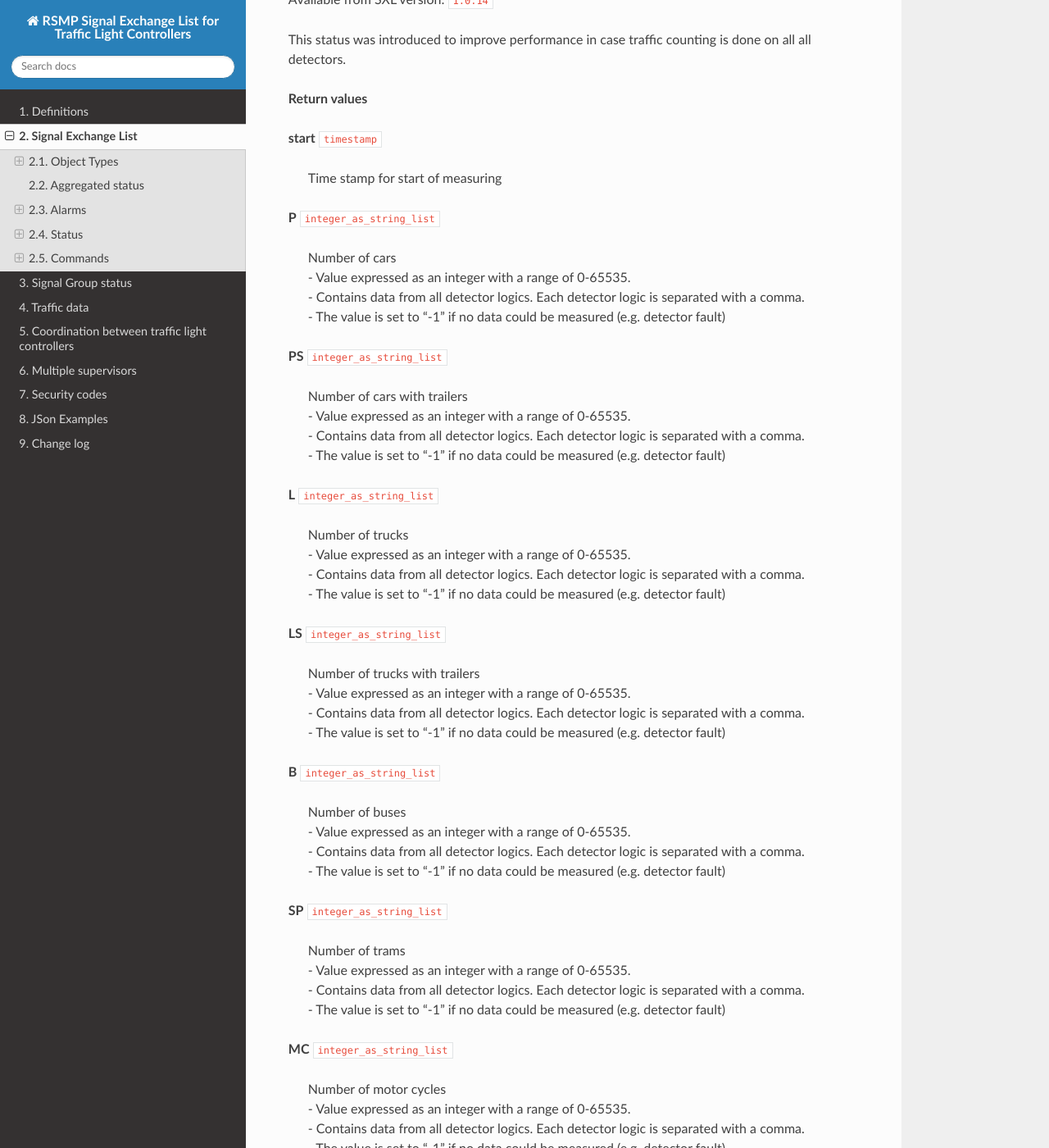
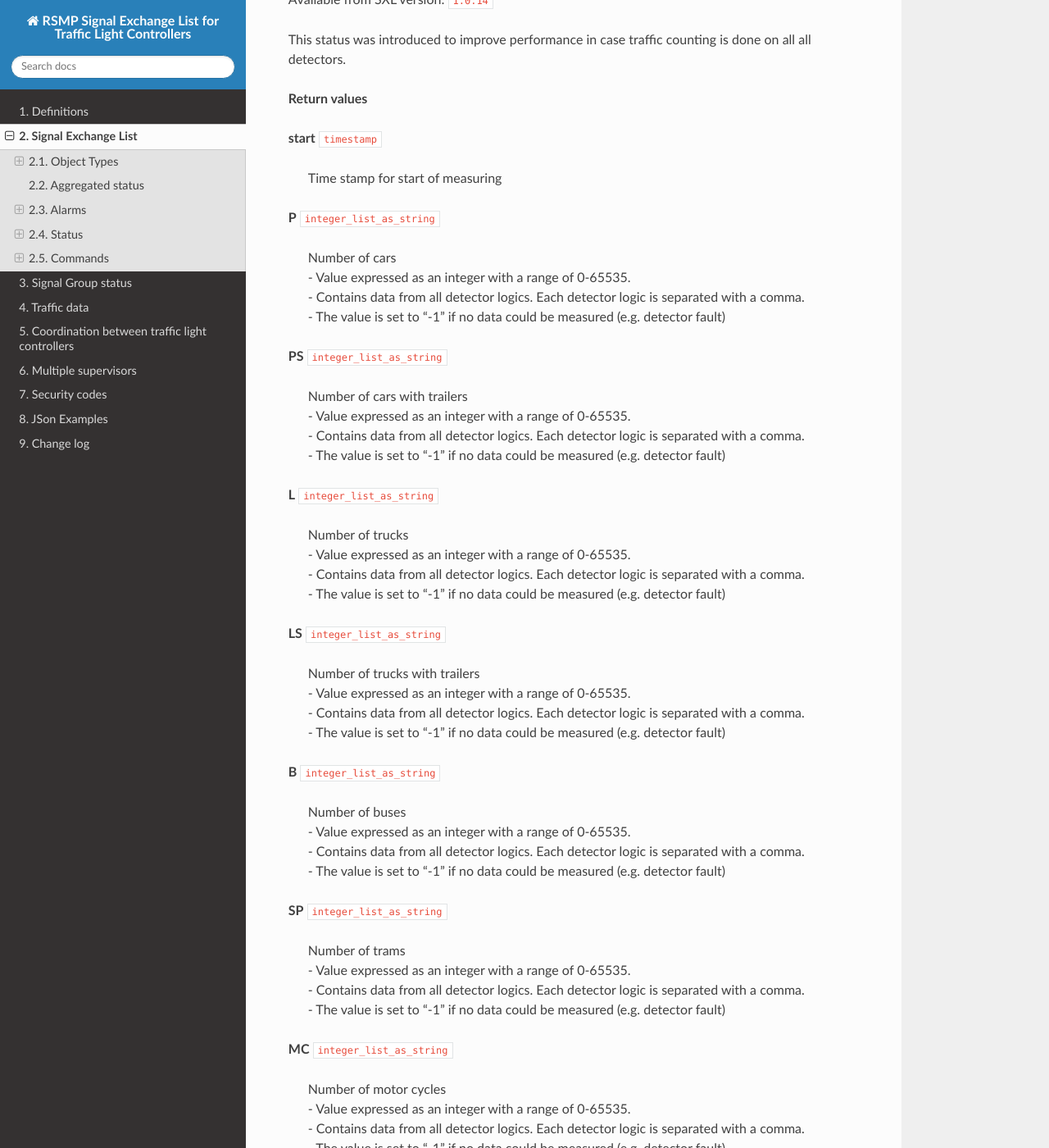
Before and after one commit to rsmp-nordic/rsmp_sxl_traffic_lights, a Sphinx documentation site: the page built from source/sxl_traffic_light_controller.rst, in a window 1280 px wide and 1400 px high, scrolled down 45201 px. Shown: the whole window at 82% size. Built offline with Sphinx 7.4.7 and the Read the Docs theme 3.1.0, drawn with Linux system fonts in a browser that asks for light colours; some of the changed text lies outside the part shown.

```diff
--- a/source/sxl_traffic_light_controller.rst
+++ b/source/sxl_traffic_light_controller.rst
@@ -868,13 +868,13 @@ intersection, e.g. “0” and “True” (one intersection) or “1,2” and
 
 **Return values**
 
-**intersection** ``integer_as_string_list``
+**intersection** ``integer_list_as_string``
 
     Comma separated list of intersections which the status relates to, e.g. “1,2” |br|
     Use “0” for all intersections of the TLC.
 
 
-**status** ``boolean_as_string_list``
+**status** ``boolean_list_as_string``
 
     False: Traffic Light Controller in dark mode |br|
     True: Traffic Light Controller not in dark mode
@@ -912,13 +912,13 @@ comma-separated lists - one value for each intersection, e.g. “0” and
 
 **Return values**
 
-**intersection** ``integer_as_string_list``
+**intersection** ``integer_list_as_string``
 
     Comma separated list of intersections which the status relates to, e.g. “1,2” |br|
     Use “0” for all intersections of the TLC.
 
 
-**status** ``boolean_as_string_list``
+**status** ``boolean_list_as_string``
 
     False: Manual control inactive |br|
     True: Manual control active
@@ -956,13 +956,13 @@ comma-separated lists - one value for each intersection, e.g. “0” and
 
 **Return values**
 
-**intersection** ``integer_as_string_list``
+**intersection** ``integer_list_as_string``
 
     Comma separated list of intersections which the status relates to, e.g. “1,2” |br|
     Use “0” for all intersections of the TLC.
 
 
-**status** ``boolean_as_string_list``
+**status** ``boolean_list_as_string``
 
     False: Fixed time control inactive |br|
     True: Fixed time control active
@@ -1003,13 +1003,13 @@ intersections).
 
 **Return values**
 
-**intersection** ``integer_as_string_list``
+**intersection** ``integer_list_as_string``
 
     Comma separated list of intersections which the status relates to, e.g. “1,2” |br|
     Use “0” for all intersections of the TLC.
 
 
-**status** ``boolean_as_string_list``
+**status** ``boolean_list_as_string``
 
     False: Isolated control disabled |br|
     True: Isolated control enabled (Vehicle actuated control or Fixed time control)
@@ -1048,13 +1048,13 @@ for each intersection, e.g. “1,2” and “True,False”
 
 **Return values**
 
-**intersection** ``integer_as_string_list``
+**intersection** ``integer_list_as_string``
 
     Comma separated list of intersections which the status relates to, e.g. “1,2” |br|
     Use “0” for all intersections of the TLC.
 
 
-**status** ``boolean_as_string_list``
+**status** ``boolean_list_as_string``
 
     False: Yellow flash disabled |br|
     True: Yellow flash enabled
@@ -1091,13 +1091,13 @@ each intersection, e.g. “1,2” and “True,False”
 
 **Return values**
 
-**intersection** ``integer_as_string_list``
+**intersection** ``integer_list_as_string``
 
     Comma separated list of intersections which the status relates to, e.g. “1,2” |br|
     Use “0” for all intersections of the TLC.
 
 
-**status** ``boolean_as_string_list``
+**status** ``boolean_list_as_string``
 
     False: All red disabled |br|
     True: All red enabled
@@ -1135,13 +1135,13 @@ for each intersection, e.g. “1,2” and “0,1”
 
 **Return values**
 
-**intersection** ``integer_as_string_list``
+**intersection** ``integer_list_as_string``
 
     Comma separated list of intersections which the status relates to, e.g. “1,2” |br|
     Use “0” for all intersections of the TLC.
 
 
-**status** ``integer_as_string_list``
+**status** ``integer_list_as_string``
 
 
 
@@ -1320,7 +1320,7 @@ intersection, e.g. “1,2” and “startup,control”
 
 **Return values**
 
-**intersection** ``integer_as_string_list``
+**intersection** ``integer_list_as_string``
 
     Comma separated list of intersections which the status relates to, e.g. “1,2” |br|
     Use “0” for all intersections of the TLC.
@@ -1695,7 +1695,7 @@ lists - one value for each intersection, e.g. “1,2” and
 
 **Return values**
 
-**intersection** ``integer_as_string_list``
+**intersection** ``integer_list_as_string``
 
     Comma separated list of intersections which the status relates to, e.g. “1,2” |br|
     Use “0” for all intersections of the TLC.
@@ -2316,7 +2316,7 @@ counting is done on all all detectors.
     Time stamp for start of measuring
 
 
-**vehicles** ``integer_as_string_list``
+**vehicles** ``integer_list_as_string``
 
     Number of vehicles |br|
     - Value expressed as an integer with a range of 0-65535. |br|
@@ -2342,7 +2342,7 @@ counting is done on all all detectors.
     Time stamp for start of measuring
 
 
-**speed** ``integer_as_string_list``
+**speed** ``integer_list_as_string``
 
     Average speed in km/h (integer) |br|
     - Value expressed as an integer with a range of 0-65535. |br|
@@ -2368,7 +2368,7 @@ counting is done on all all detectors.
     Time stamp for start of measuring
 
 
-**occupancy** ``integer_as_string_list``
+**occupancy** ``integer_list_as_string``
 
     Occupancy in percent (%) (0-100) |br|
     - Value expressed as an integer with a range of 0-100. |br|
@@ -2394,7 +2394,7 @@ counting is done on all all detectors.
     Time stamp for start of measuring
 
 
-**P** ``integer_as_string_list``
+**P** ``integer_list_as_string``
 
     Number of cars |br|
     - Value expressed as an integer with a range of 0-65535. |br|
@@ -2402,7 +2402,7 @@ counting is done on all all detectors.
     - The value is set to “-1” if no data could be measured (e.g. detector fault)
 
 
-**PS** ``integer_as_string_list``
+**PS** ``integer_list_as_string``
 
     Number of cars with trailers |br|
     - Value expressed as an integer with a range of 0-65535. |br|
@@ -2410,7 +2410,7 @@ counting is done on all all detectors.
     - The value is set to “-1” if no data could be measured (e.g. detector fault)
 
 
-**L** ``integer_as_string_list``
+**L** ``integer_list_as_string``
 
     Number of trucks |br|
     - Value expressed as an integer with a range of 0-65535. |br|
@@ -2418,7 +2418,7 @@ counting is done on all all detectors.
     - The value is set to “-1” if no data could be measured (e.g. detector fault)
 
 
-**LS** ``integer_as_string_list``
+**LS** ``integer_list_as_string``
 
     Number of trucks with trailers |br|
     - Value expressed as an integer with a range of 0-65535. |br|
@@ -2426,7 +2426,7 @@ counting is done on all all detectors.
     - The value is set to “-1” if no data could be measured (e.g. detector fault)
 
 
-**B** ``integer_as_string_list``
+**B** ``integer_list_as_string``
 
     Number of buses |br|
     - Value expressed as an integer with a range of 0-65535. |br|
@@ -2434,7 +2434,7 @@ counting is done on all all detectors.
     - The value is set to “-1” if no data could be measured (e.g. detector fault)
 
 
-**SP** ``integer_as_string_list``
+**SP** ``integer_list_as_string``
 
     Number of trams |br|
     - Value expressed as an integer with a range of 0-65535. |br|
@@ -2442,7 +2442,7 @@ counting is done on all all detectors.
     - The value is set to “-1” if no data could be measured (e.g. detector fault)
 
 
-**MC** ``integer_as_string_list``
+**MC** ``integer_list_as_string``
 
     Number of motor cycles |br|
     - Value expressed as an integer with a range of 0-65535. |br|
@@ -2450,7 +2450,7 @@ counting is done on all all detectors.
     - The value is set to “-1” if no data could be measured (e.g. detector fault)
 
 
-**C** ``integer_as_string_list``
+**C** ``integer_list_as_string``
 
     Number of bicycles |br|
     - Value expressed as an integer with a range of 0-65535. |br|
@@ -2458,7 +2458,7 @@ counting is done on all all detectors.
     - The value is set to “-1” if no data could be measured (e.g. detector fault)
 
 
-**F** ``integer_as_string_list``
+**F** ``integer_list_as_string``
 
     Number of pedestrians |br|
     - Value expressed as an integer with a range of 0-65535. |br|
```
